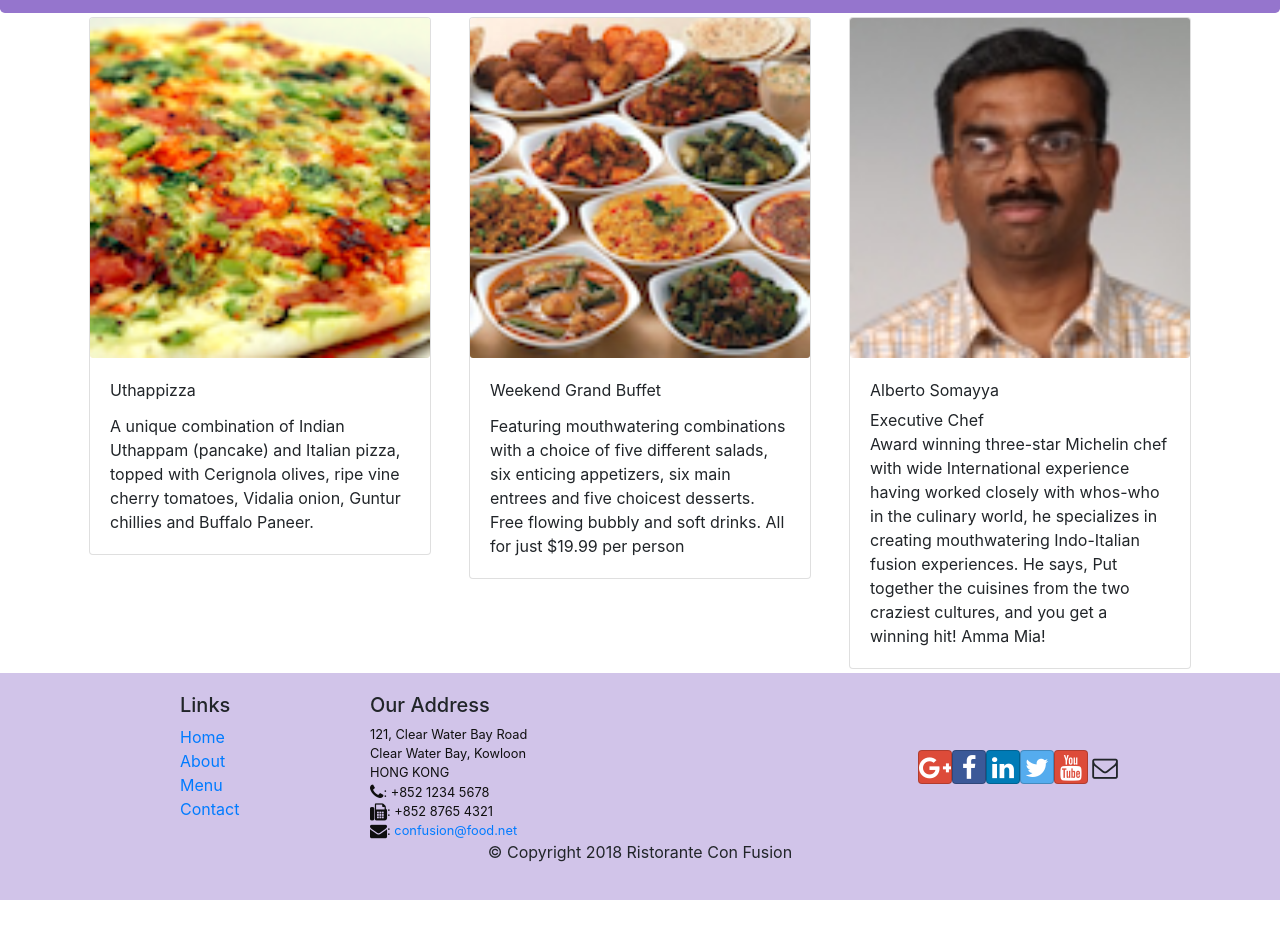
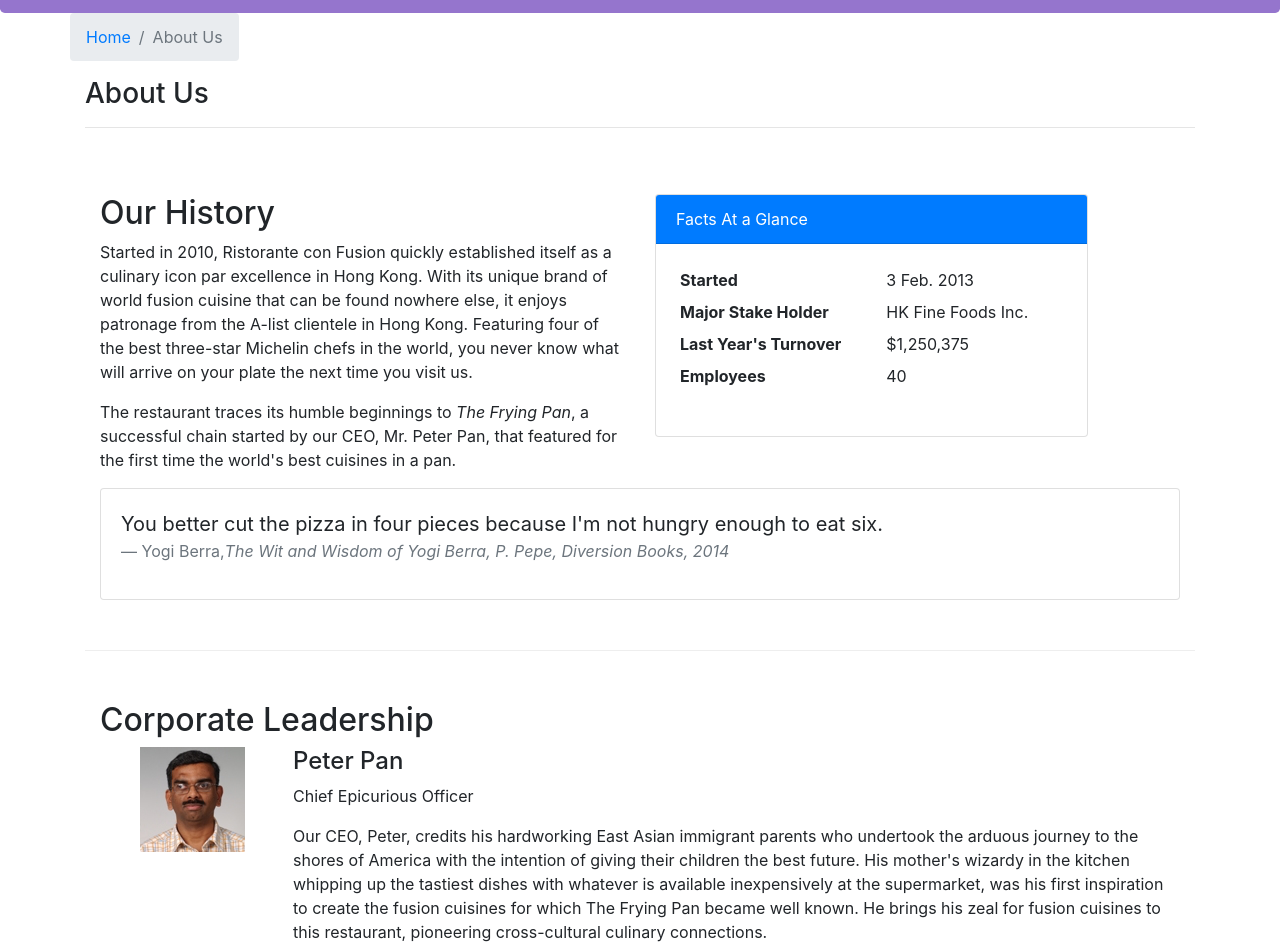
Before and after one commit to CodeDaitya/conFusion-react, a React (Create React App) app: page /aboutus in a window 1280 px wide. Before the commit this address led to /home. Shown: the part 420-1372 px from the top of the page. Before the commit the page ends 1320 px from the top, so only its background shows below. Built offline with nearby package versions, Linux system fonts and the light colour scheme.

Commit message:
Render about page on a route via an About component

```diff
--- /dev/null
+++ b/src/components/AboutComponent.js
@@ -0,0 +1,94 @@
+import React from 'react';
+import { Breadcrumb, BreadcrumbItem, Card, CardBody, CardHeader, Media } from 'reactstrap';
+import { Link } from 'react-router-dom';
+
+function About(props) {
+
+    const leaders = props.leaders.map(leader => {
+        return (
+          <RenderLeader leader={leader} />
+        );
+    });
+
+    function RenderLeader({ leader }) {
+      return(
+        <Media tag="li" className="mb-4">
+          <Media left>
+            <Media object src={leader.image} alt={leader.name} />
+          </Media>
+          <Media right body className="ml-5">
+            <Media heading>
+              {leader.name}
+            </Media>
+            <p>{leader.designation}</p>
+            <p>{leader.description}</p>
+          </Media>
+        </Media>
+      );
+    }
+
+    return(
+        <div className="container">
+            <div className="row">
+                <Breadcrumb>
+                    <BreadcrumbItem><Link to="/home">Home</Link></BreadcrumbItem>
+                    <BreadcrumbItem active>About Us</BreadcrumbItem>
+                </Breadcrumb>
+                <div className="col-12">
+                    <h3>About Us</h3>
+                    <hr />
+                </div>
+            </div>
+            <div className="row row-content">
+                <div className="col-12 col-md-6">
+                    <h2>Our History</h2>
+                    <p>Started in 2010, Ristorante con Fusion quickly established itself as a culinary icon par excellence in Hong Kong. With its unique brand of world fusion cuisine that can be found nowhere else, it enjoys patronage from the A-list clientele in Hong Kong.  Featuring four of the best three-star Michelin chefs in the world, you never know what will arrive on your plate the next time you visit us.</p>
+                    <p>The restaurant traces its humble beginnings to <em>The Frying Pan</em>, a successful chain started by our CEO, Mr. Peter Pan, that featured for the first time the world's best cuisines in a pan.</p>
+                </div>
+                <div className="col-12 col-md-5">
+                    <Card>
+                        <CardHeader className="bg-primary text-white">Facts At a Glance</CardHeader>
+                        <CardBody>
+                            <dl className="row p-1">
+                                <dt className="col-6">Started</dt>
+                                <dd className="col-6">3 Feb. 2013</dd>
+                                <dt className="col-6">Major Stake Holder</dt>
+                                <dd className="col-6">HK Fine Foods Inc.</dd>
+                                <dt className="col-6">Last Year's Turnover</dt>
+                                <dd className="col-6">$1,250,375</dd>
+                                <dt className="col-6">Employees</dt>
+                                <dd className="col-6">40</dd>
+                            </dl>
+                        </CardBody>
+                    </Card>
+                </div>
+                <div className="col-12">
+                    <Card>
+                        <CardBody className="bg-faded">
+                            <blockquote className="blockquote">
+                                <p className="mb-0">You better cut the pizza in four pieces because
+                                    I'm not hungry enough to eat six.</p>
+                                <footer className="blockquote-footer">Yogi Berra,
+                                <cite title="Source Title">The Wit and Wisdom of Yogi Berra,
+                                    P. Pepe, Diversion Books, 2014</cite>
+                                </footer>
+                            </blockquote>
+                        </CardBody>
+                    </Card>
+                </div>
+            </div>
+            <div className="row row-content">
+                <div className="col-12">
+                    <h2>Corporate Leadership</h2>
+                </div>
+                <div className="col-12">
+                    <Media list>
+                        {leaders}
+                    </Media>
+                </div>
+            </div>
+        </div>
+    );
+}
+
+export default About;
--- a/src/components/MainComponent.js
+++ b/src/components/MainComponent.js
@@ -10,6 +10,7 @@
 import { PROMOTIONS } from "../shared/promotions";
 import { LEADERS } from "../shared/leaders";
 import { Redirect, Route, Switch } from "react-router-dom";
+import About from "./AboutComponent";
 
 class Main extends Component {
   constructor(props) {
@@ -47,6 +48,7 @@
         <Switch>
           <Route path="/home" component={HomePage}></Route>
           <Route exact path="/menu" component={() => <Menu dishes={this.state.dishes}></Menu>}></Route>
+          <Route exact path="/aboutus" component={() => <About leaders={this.state.leaders}></About>}></Route>
           <Route path="/menu/:dishId" component={DishWithId}></Route>
           <Route exact path="/contactus" component={Contact}></Route>
           <Redirect to="/home"/>
```
